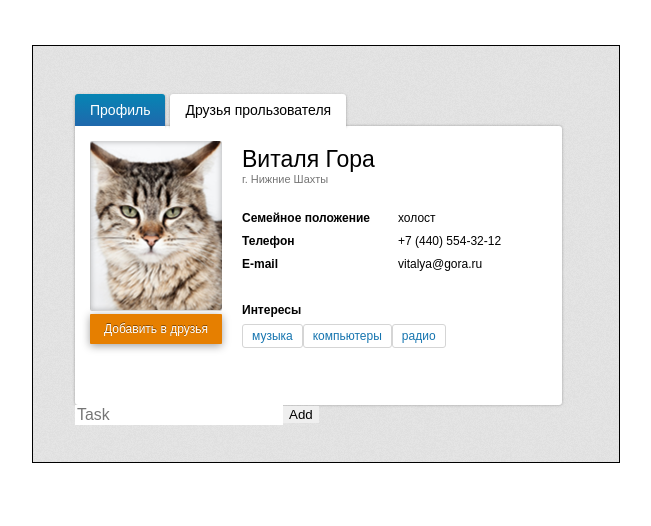
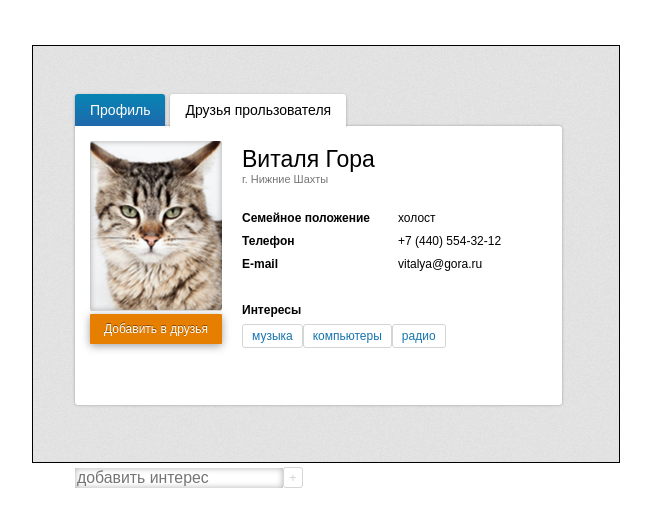
Before and after one commit to miromax21/htc, an Angular app: page /user in a window 1280 px wide. Shown: the top 526 px of the page, without its empty margins (314-965 px from the left). Built offline with nearby package versions, Linux system fonts and the light colour scheme.

Commit message:
* routing

```diff
--- a/src/app/app-routing.module.ts
+++ b/src/app/app-routing.module.ts
@@ -5,13 +5,16 @@ import { UserComponent } from '../app/user/profile/user.component';
 import { FriendsComponent } from '../app/user/friends/friends.component';
 import { AuthGuard, RoutingConsts } from './shared';
 const routes: Routes = [
+    { path: '', redirectTo: RoutingConsts.user, pathMatch: 'full' },
     { path: RoutingConsts.friends, component: FriendsComponent, canActivate: [AuthGuard] },
     { path: RoutingConsts.user, component: UserComponent, canActivate: [AuthGuard] },
     { path: '**', component: PageNotFoundComponent, pathMatch: 'full' }
 ];
 
 @NgModule({
-    imports: [RouterModule.forRoot(routes)],
+    imports: [RouterModule.forRoot(routes, {
+        paramsInheritanceStrategy: 'always',
+    })],
     exports: [RouterModule]
 })
 export class AppRoutingModule {
--- a/src/app/app.component.ts
+++ b/src/app/app.component.ts
@@ -1,13 +1,15 @@
 import { Component } from '@angular/core';
+import { RoutingConsts } from './shared/enums/routing-consts.enum';
+
 @Component({
   selector: 'app-root',
   template: `
+
   <div class="layout">
-
     <div class="container">
       <div class="tabs">
-        <a routerLink="/user" class="tab" routerLinkActive="active-link">Профиль</a>
-        <a routerLink="/friends" class="tab"  routerLinkActive="active-link">Друзья прользователя</a>
+        <a [routerLink]="[routingConsts.user]" class="tab" routerLinkActive="active-link">Профиль</a>
+        <a [routerLink]="[routingConsts.friends]" class="tab"  routerLinkActive="active-link">Друзья прользователя</a>
       </div>
       <router-outlet></router-outlet>
     </div>
@@ -15,4 +17,5 @@ import { Component } from '@angular/core';
              `
 })
 export class AppComponent {
+  routingConsts: any = RoutingConsts;
 }
--- a/src/app/user/profile/user.component.html
+++ b/src/app/user/profile/user.component.html
@@ -51,6 +51,6 @@
     </div>
 </div>
 <div class="add-interes">
-    <input type="text" name="interes" placeholder="Task" #interesInput>
-    <button (click)="addInteres(interesInput.value)">Add</button>
+    <input type="text" class="add-interes-input" name="interes" placeholder="добавить интерес" #interesInput>
+    <button class="add-interes-btn" (click)="addInteres(interesInput.value)">+</button>
 </div>
--- a/src/app/user/profile/user.component.less
+++ b/src/app/user/profile/user.component.less
@@ -10,6 +10,28 @@
         left: 50%;
         margin: -228px 0 0 -305px;
     }
+    .add-interes{
+        position: absolute;
+        bottom: -25px;
+        max-width: 487px;
+        .add-interes-input{
+          .box-shadow(inset 0 0 6px 0px rgba(0, 0, 0, 0.32));
+            padding: 0 2px;
+            line-height: 20px;
+        }
+        .add-interes-btn{
+            background: @color-white;
+            border: 1px solid @color-alto;
+            color:@color-alto;
+            padding: 2px 5px;
+            border-radius: 3px;
+            &:hover{
+                background: @color-alto;
+                color:@color-white;
+            }
+        }
+    }
+
 }
 
 .profile{
@@ -82,6 +104,7 @@ padding: 15px;
             }
             .item-text{
                 line-height: 18px;
+                height: 18px;
             }
 
         }
--- a/src/styles/styles.less
+++ b/src/styles/styles.less
@@ -22,7 +22,7 @@ html{
     // min-height: 279px;
     // margin-left: 41px;
     width: 100%;
-    min-height: 370px;
+    min-height: 417px;
     padding: 48px 57px 37px 42px;
     .content{
         background-color:@color-white;
```
